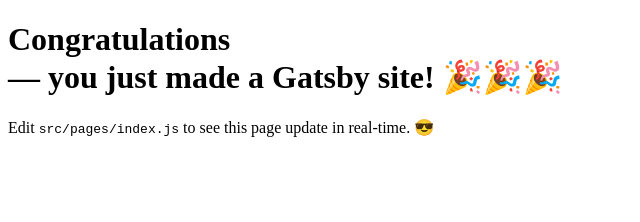
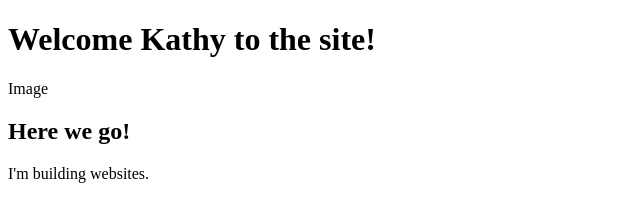
Before and after one commit to kbeck303/Gatsby-Learning, a Gatsby site: page / in a window 1280 px wide. Shown: the whole page, without its empty margins (0-640 px from the left). Built offline with nearby package versions, Linux system fonts and the light colour scheme; Gatsby itself is replaced by a stand-in of ours.

Commit message:
Add banner component Add component to page

```diff
--- /dev/null
+++ b/src/components/Banner.js
@@ -0,0 +1,19 @@
+import * as React from "react"
+
+// markup
+const BannerRender = () => {
+  return (
+    <BannerMarkup name="Kathy" />
+  )
+}
+
+const BannerMarkup = ({ name }) => {
+  return (
+    <div>
+      <h1>Welcome { name } to the site!</h1>
+      <p>Image</p>
+    </div>
+  )
+}
+
+export default BannerRender
--- a/src/pages/index.js
+++ b/src/pages/index.js
@@ -1,25 +1,14 @@
 import * as React from "react"
+import BannerRender from '../components/banner'
 
 // markup
 const IndexPage = () => {
   return (
     <main>
       <title>Home Page</title>
-      <h1>
-        Congratulations
-        <br />
-        <span>— you just made a Gatsby site! </span>
-        <span role="img" aria-label="Party popper emojis">
-          🎉🎉🎉
-        </span>
-      </h1>
-      <p>
-        Edit <code>src/pages/index.js</code> to see this page
-        update in real-time.{" "}
-        <span role="img" aria-label="Sunglasses smiley emoji">
-          😎
-        </span>
-      </p>
+      <BannerRender />
+      <h2>Here we go!</h2>
+      <p>I'm building websites.</p>
     </main>
   )
 }
```
